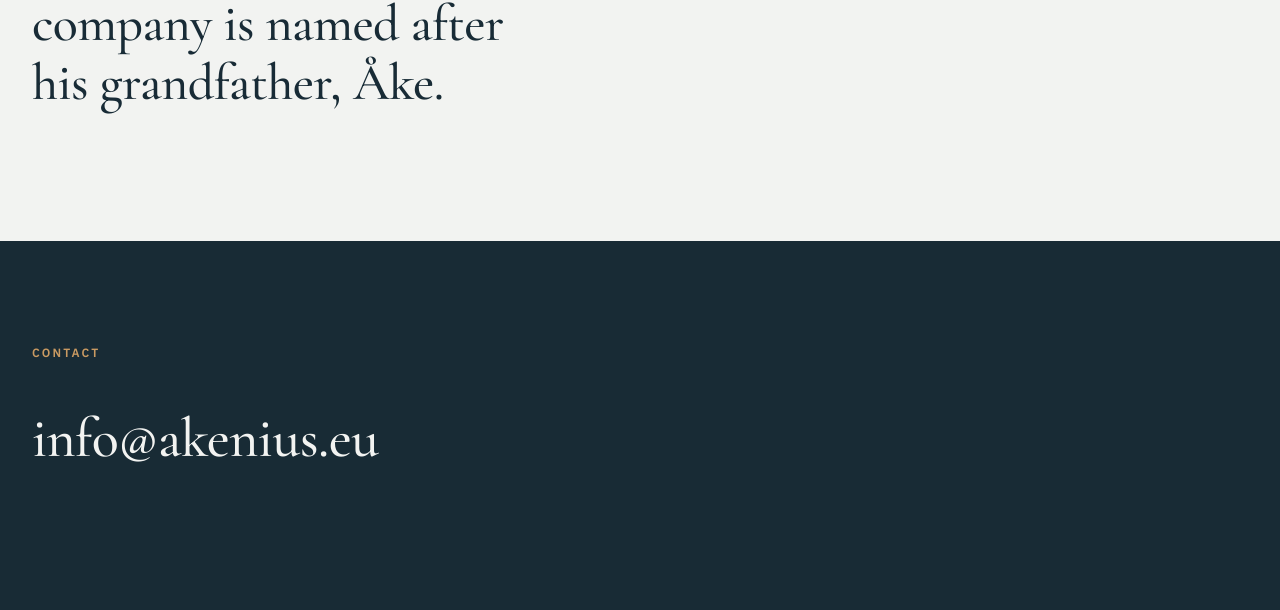
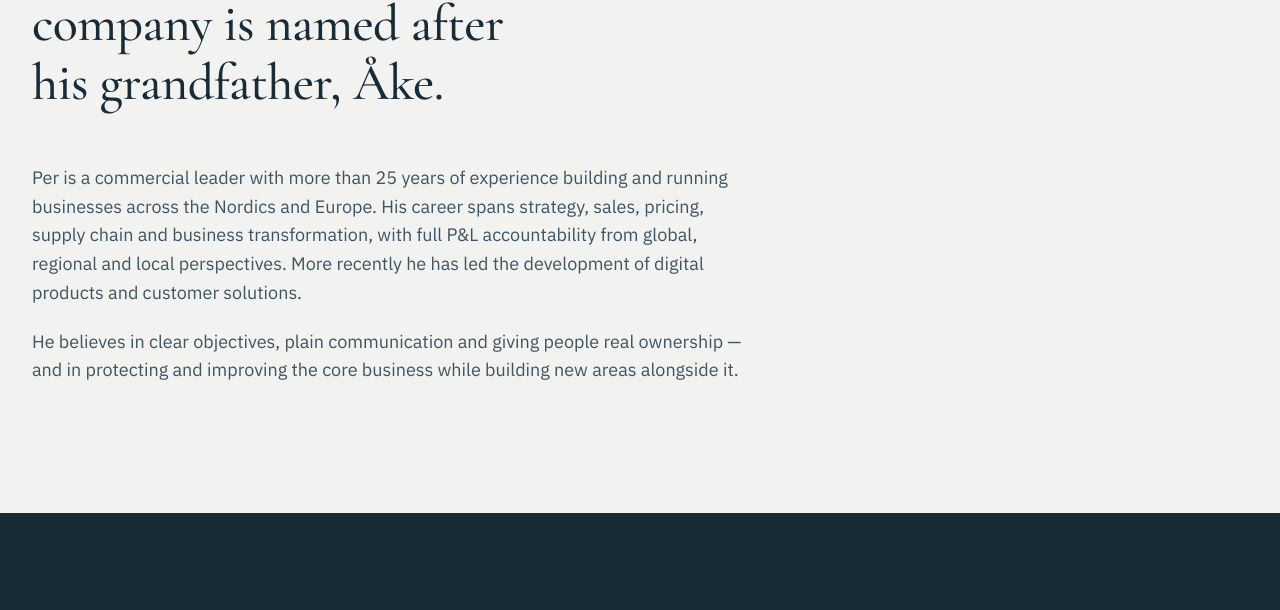
Before and after one commit to peraakesson-cloud/Akenius, a plain HTML site: page index.html in a window 1280 px wide. Shown: the part 1103-1713 px from the top of the page. Drawn offline with nearby package versions, Linux system fonts and the light colour scheme.

Commit message:
Describe the owner in the About section, drawing on his professional profile (no company names)
Co-Authored-By: Claude Sonnet 5.5 <noreply@anthropic.com>

```diff
--- a/index.html
+++ b/index.html
@@ -50,6 +50,10 @@ setTimeout(function(){if(!w.__akReady)h.classList.add('hero-in','reveal-all')},4
   <div class="wrap">
     <h2 class="eyebrow" id="about-h" data-reveal>About</h2>
     <p class="statement" data-reveal>Akenius AB is owned by Per Åkesson. The company is named after his grandfather, Åke.</p>
+    <div class="prose" data-reveal>
+      <p>Per is a commercial leader with more than 25 years of experience building and running businesses across the Nordics and Europe. His career spans strategy, sales, pricing, supply chain and business transformation, with full P&amp;L accountability from global, regional and local perspectives. More recently he has led the development of digital products and customer solutions.</p>
+      <p>He believes in clear objectives, plain communication and giving people real ownership — and in protecting and improving the core business while building new areas alongside it.</p>
+    </div>
   </div>
 </section>
 
--- a/site.css
+++ b/site.css
@@ -29,6 +29,10 @@ h1, h2, p { margin: 0; }
 .tlink .arr { display: inline-block; transition: transform 300ms var(--ease); }
 .tlink:hover .arr { transform: translateX(4px); }
 .cta { margin-top: var(--space-6); }
+
+.prose { margin-top: clamp(2rem, 4vw, 3.5rem); max-width: var(--measure); }
+.prose p { color: var(--fg-muted); }
+.prose p + p { margin-top: 1.1em; }
 
 /* hero */
 .hero { position: relative; overflow: hidden; background: var(--ink); color: var(--paper); isolation: isolate;
```
